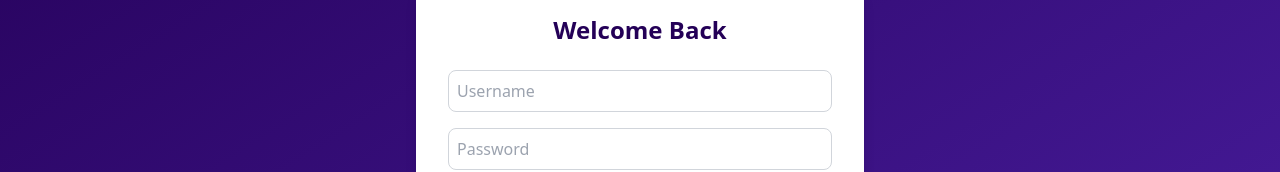
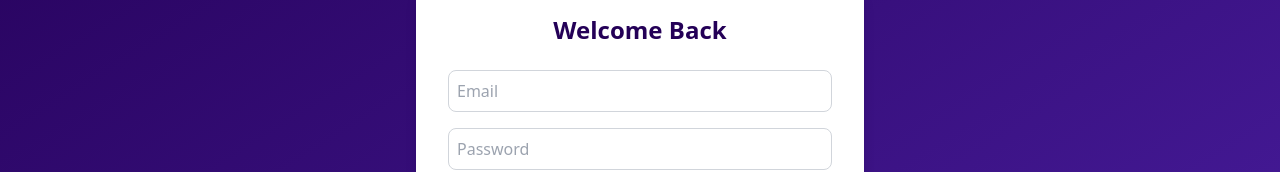
Before and after one commit to MacroMozilla/DBProject, a React (Create React App) app in the folder frontend/: page / in a window 1280 px wide. Shown: the part 262-434 px from the top of the page. Built offline with nearby package versions, Linux system fonts and the light colour scheme; no server answers.

Commit message:
Changed login to email

```diff
--- a/frontend/src/pages/LoginPage.js
+++ b/frontend/src/pages/LoginPage.js
@@ -2,7 +2,7 @@ import { useState } from "react";
 import { login, apiCall } from "../services/api";
 
 function LoginPage({ setUser, goToRegister}) {
-  const [username, setUsername] = useState("");
+  const [email, setEmail] = useState("");
   const [password, setPassword] = useState("");
   const [error, setError] = useState("");
 
@@ -10,10 +10,10 @@ function LoginPage({ setUser, goToRegister}) {
     setError("");
 
     try {
-      const res = await login(username, password);
+      const res = await login(email, password);
 
       if (res?.error) {
-        setError("Invalid username or password");
+        setError("Invalid email or password");
         return;
       }
 
@@ -41,9 +41,9 @@ function LoginPage({ setUser, goToRegister}) {
 
         <input
           className="w-full border border-gray-300 rounded-lg p-2 mb-4 focus:outline-none focus:ring-2 focus:ring-[#240057]"
-          placeholder="Username"
-          value={username}
-          onChange={(e) => setUsername(e.target.value)}
+          placeholder="Email"
+          value={email}
+          onChange={(e) => setEmail(e.target.value)}
         />
 
         <input
--- a/frontend/src/services/api.js
+++ b/frontend/src/services/api.js
@@ -38,8 +38,8 @@ export const apiCall = async (func, args = [], kwargs = {}) => {
 
 // ================= AUTH =================
 
-export const login = (username, password) =>
-  apiCall("login", [], { username, password });
+export const login = (email, password) =>
+  apiCall("login", [], { email, password });
 
 export const register = (email, username, nickname, password) =>
   apiCall("register", [], { email, username, nickname, password });
```
Also changed, not shown: 3 other files (tests, documents, lock files or other folders).
